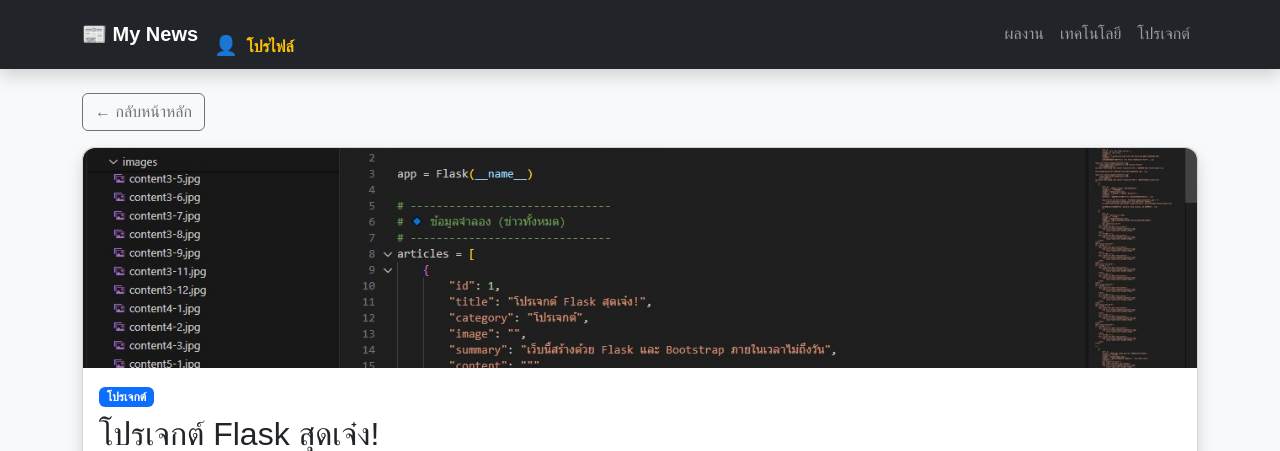
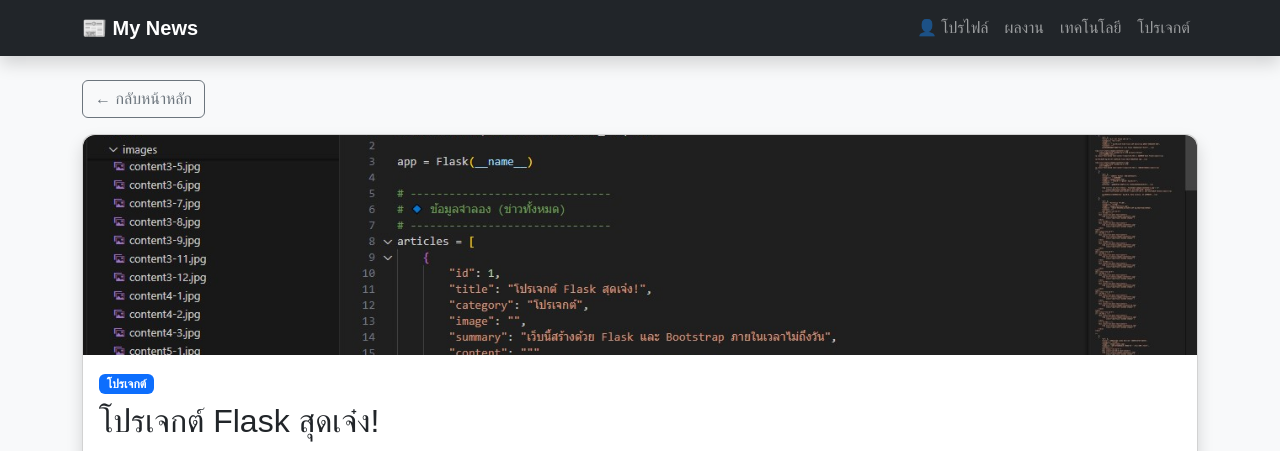
Before and after one commit to gop123654/my-flask-news, a Flask app: page /article/1 in a window 1280 px wide. Shown: the top 451 px of the page. Run offline with Flask 3, Linux system fonts and the light colour scheme.

Commit message:
Update base.html

```diff
--- a/templates/base.html
+++ b/templates/base.html
@@ -16,15 +16,14 @@
     <button class="navbar-toggler" type="button" data-bs-toggle="collapse" data-bs-target="#navbarNav">
       <span class="navbar-toggler-icon"></span>
     </button>
-     <li class="nav-item">
-    <a class="nav-link fw-bold text-warning" href="{{ url_for('profile') }}">
-        <span style="font-size: 1.2em;">👤</span>
-        <span class="ms-1">โปรไฟล์</span>
-    </a>
-</li>
 
     <div class="collapse navbar-collapse" id="navbarNav">
       <ul class="navbar-nav ms-auto">
+        <li class="nav-item">
+    <a class="nav-link profile-nav-link" href="{{ url_for('profile') }}">
+        👤 โปรไฟล์
+    </a>
+</li>
         {% for cat in categories %}
         <li class="nav-item">
           <a class="nav-link" href="{{ url_for('category', name=cat) }}">{{ cat }}</a>
```
